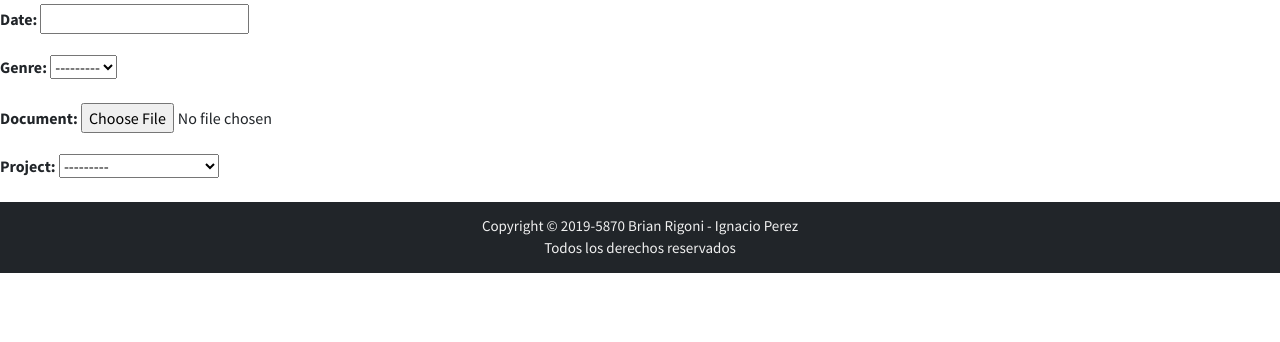
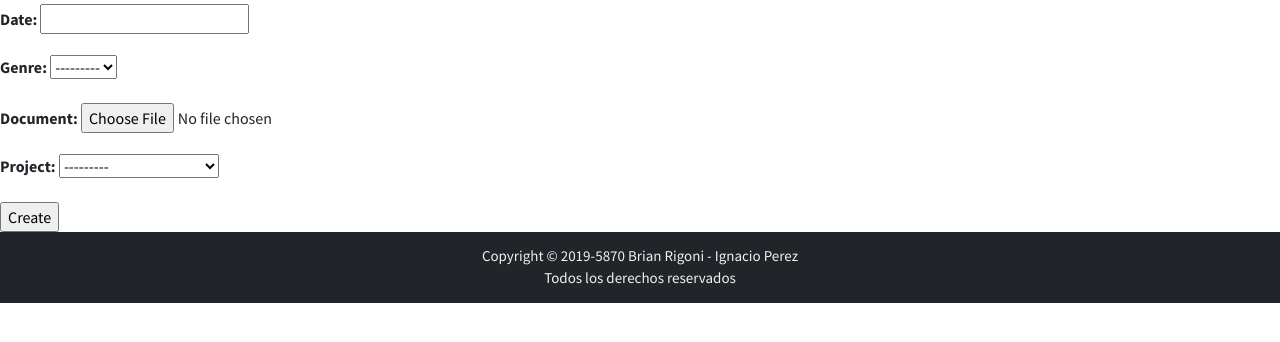
Before and after one commit to BrianRigoni/ObservatorioTerritorial, a Django app: page /publicaciones/nueva in a window 1280 px wide. Shown: the part 133-475 px from the top of the page. Run offline with Django 3.2, Linux system fonts and the light colour scheme; data comes from the database, SQL or seed files in the repository; some libraries are stand-ins or nearby versions.

Commit message:
añadido de boton de submit y csrf token

```diff
--- a/directory/templates/publications/publication-create.html
+++ b/directory/templates/publications/publication-create.html
@@ -2,7 +2,9 @@
 {% block title %} Nueva publicacion {% endblock title %}
 {% block content %}
     <form method="POST">
+        {% csrf_token %}
         {{ form.as_p }}
+        <input type="submit" value="Create">
     </form>
 
 {% endblock content %}
```
